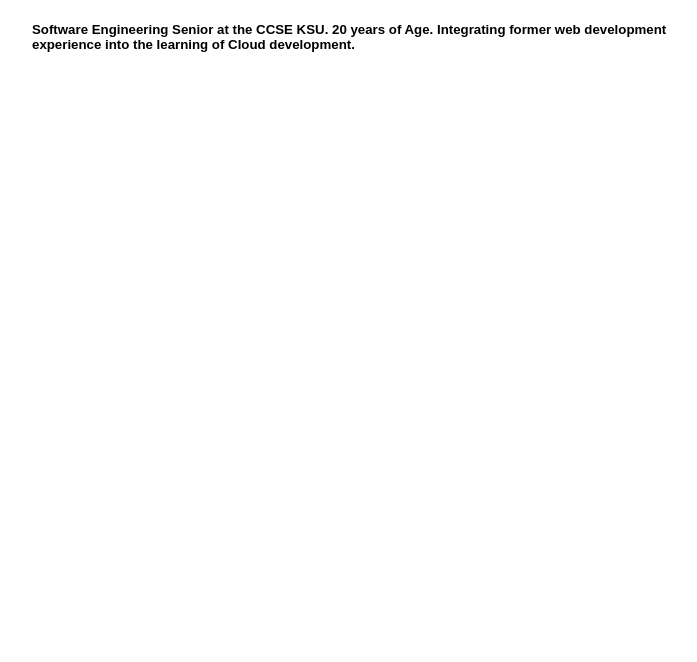
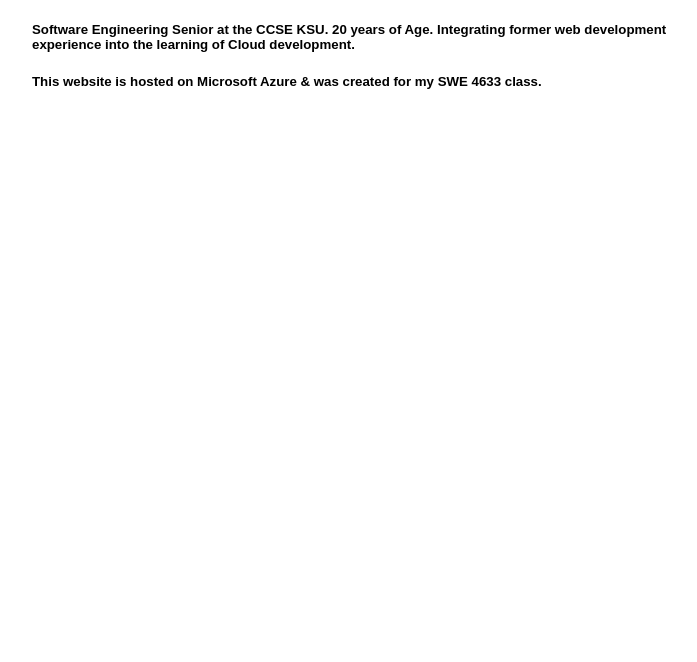
Before and after one commit to afadare/my-first-static-web-app, a plain HTML site: page src/index.html in a window 1280 px wide. Shown: the part 138-800 px from the top of the page, without its empty margins (288-985 px from the left). Drawn offline with Linux system fonts and the light colour scheme.

Commit message:
Update index.html

```diff
--- a/src/index.html
+++ b/src/index.html
@@ -14,6 +14,7 @@
     <h5> Software Engineering Senior at the CCSE KSU. 20 years of Age.
       Integrating former web development experience into the learning of Cloud development.
       <h5>
+        <h5> This website is hosted on Microsoft Azure & was created for my SWE 4633 class.<h5>
   </main>
 </body>
 
```
